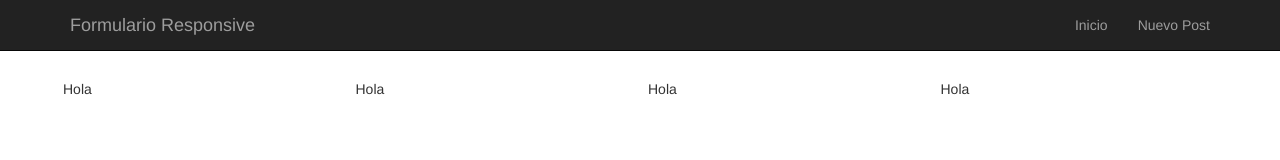
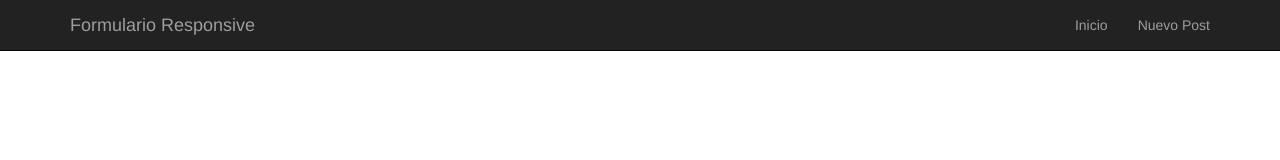
Before and after one commit to ivanlynch/paginaweb, a website: page public/index.html in a window 1280 px wide. Drawn offline with Linux system fonts and the light colour scheme.

```diff
--- a/public/index.html
+++ b/public/index.html
@@ -16,26 +16,6 @@
             </ul>
         </div>
     </div>
-    <div class="container">
-        <div class="row">
-            <table class="table">
-                <thead>
-                    <td>
-                        Hola
-                    </td>
-                    <td>
-                        Hola
-                    </td>
-                    <td>
-                        Hola
-                    </td>
-                    <td>
-                        Hola
-                    </td>
-                </thead>
-            </table>
-        </div>
-    </div>
     <link rel="stylesheet" href="css/bootstrap.min.css">
 </body>
 </html>
```
